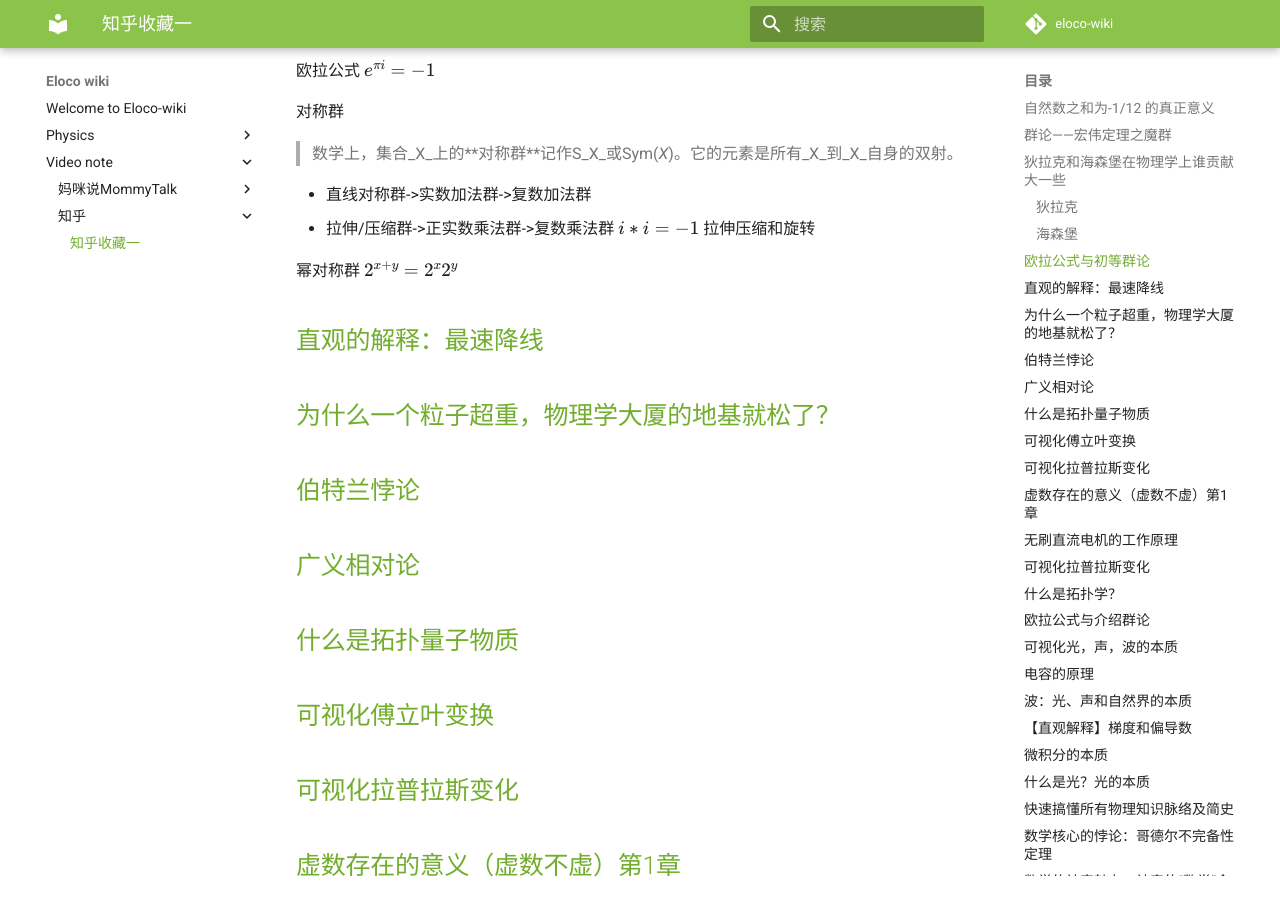
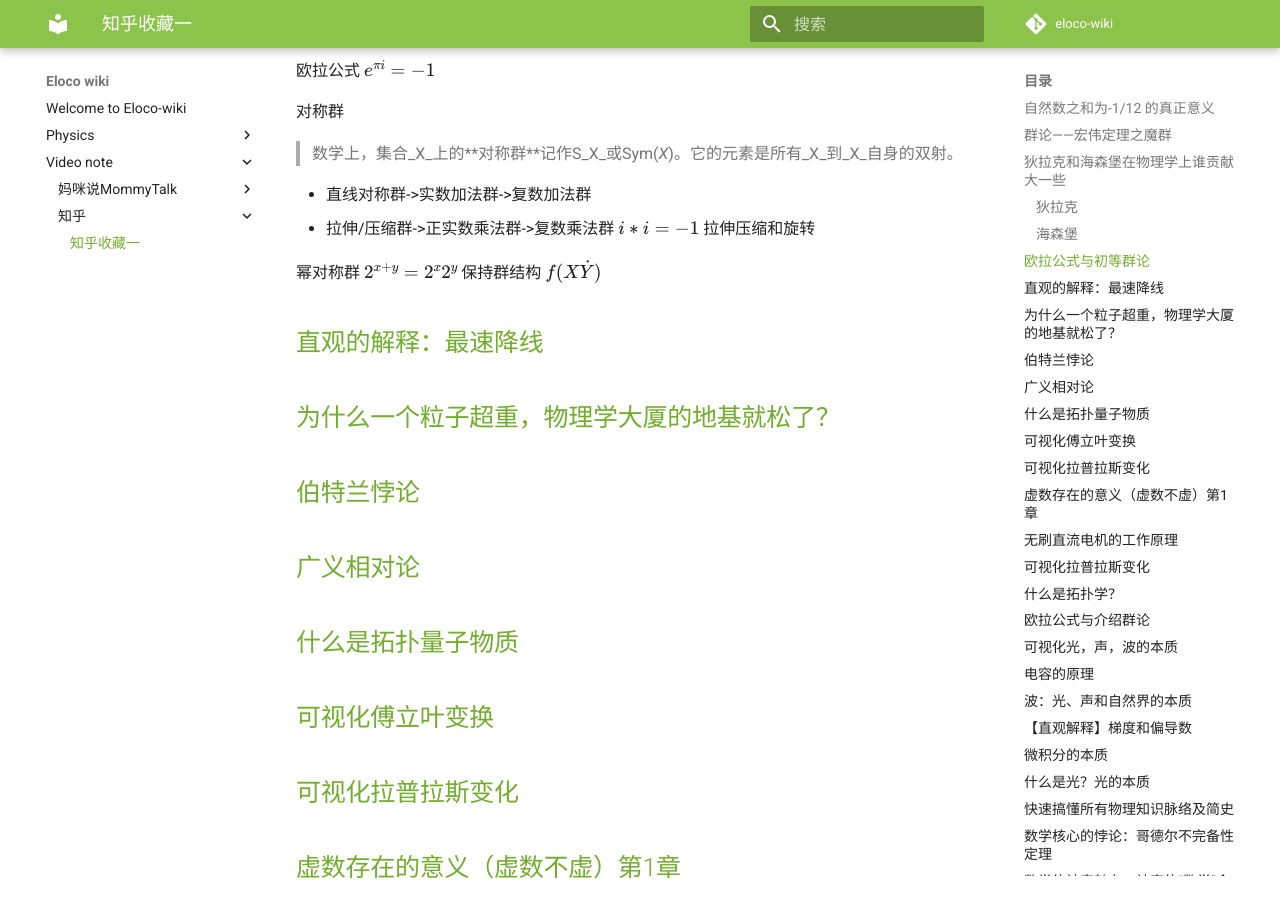
Before and after one commit to Eloco/eloco-wiki, an MkDocs documentation site: the page built from docs/video note/知乎/知乎收藏一.md, in a window 1280 px wide and 900 px high, scrolled down 1527 px. Built offline with MkDocs 1.6.1 and Material for MkDocs 9.7.7, drawn with Linux system fonts in a browser that asks for light colours; comment, search, counter and statistics services are not loaded.

Commit message:
vault backup: 2022-07-28 11:57:43

```diff
--- a/docs/video note/知乎/知乎收藏一.md
+++ b/docs/video note/知乎/知乎收藏一.md
@@ -65,7 +65,9 @@ A5的伽罗瓦群不可解
 - 直线对称群->实数加法群->复数加法群
 - 拉伸/压缩群->正实数乘法群->复数乘法群 $i*i=-1$ 拉伸压缩和旋转
 
-幂对称群 $2^{x+y}=2^x2^y$
+幂对称群 $2^{x+y}=2^x2^y$  保持群结构
+$f(X\dot Y)$
+
 
 ##  [直观的解释：最速降线](https://www.zhihu.com/zvideo/1517586703879049216?playTime=0.0)
 
```
